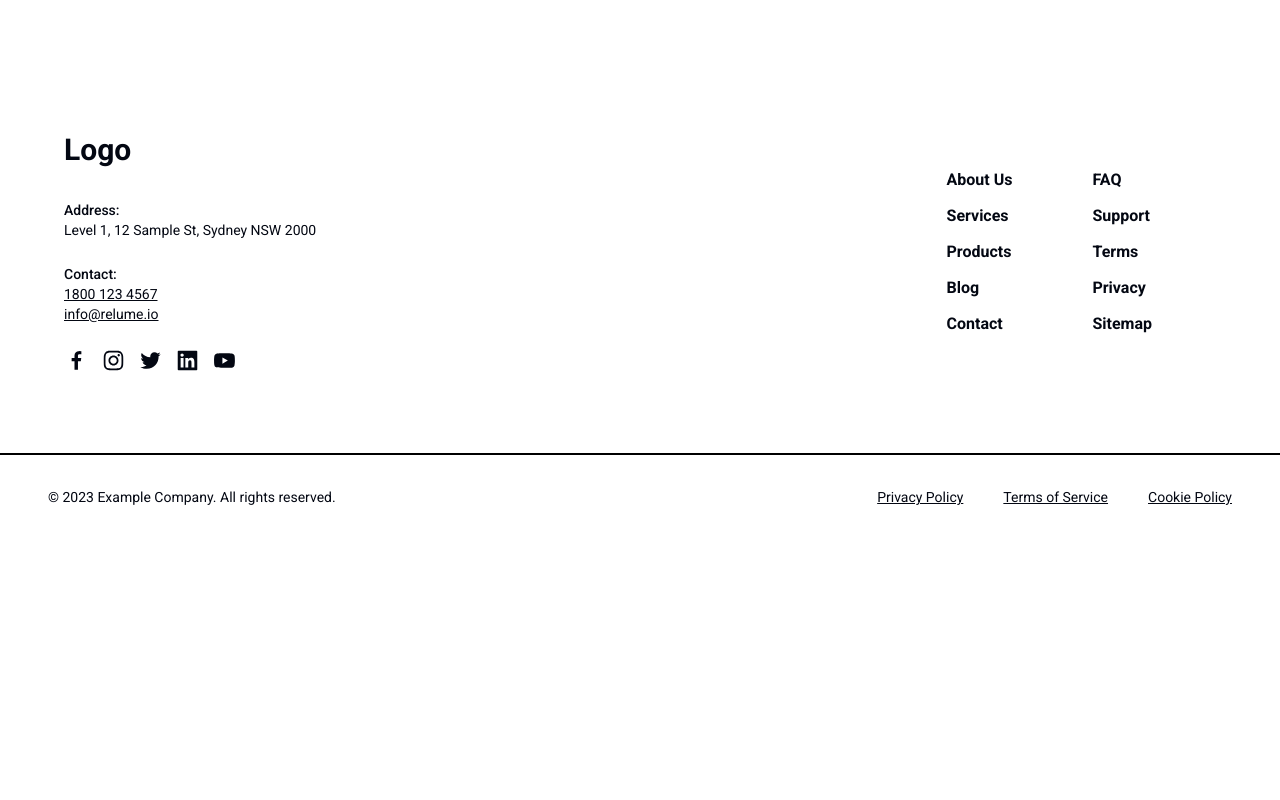
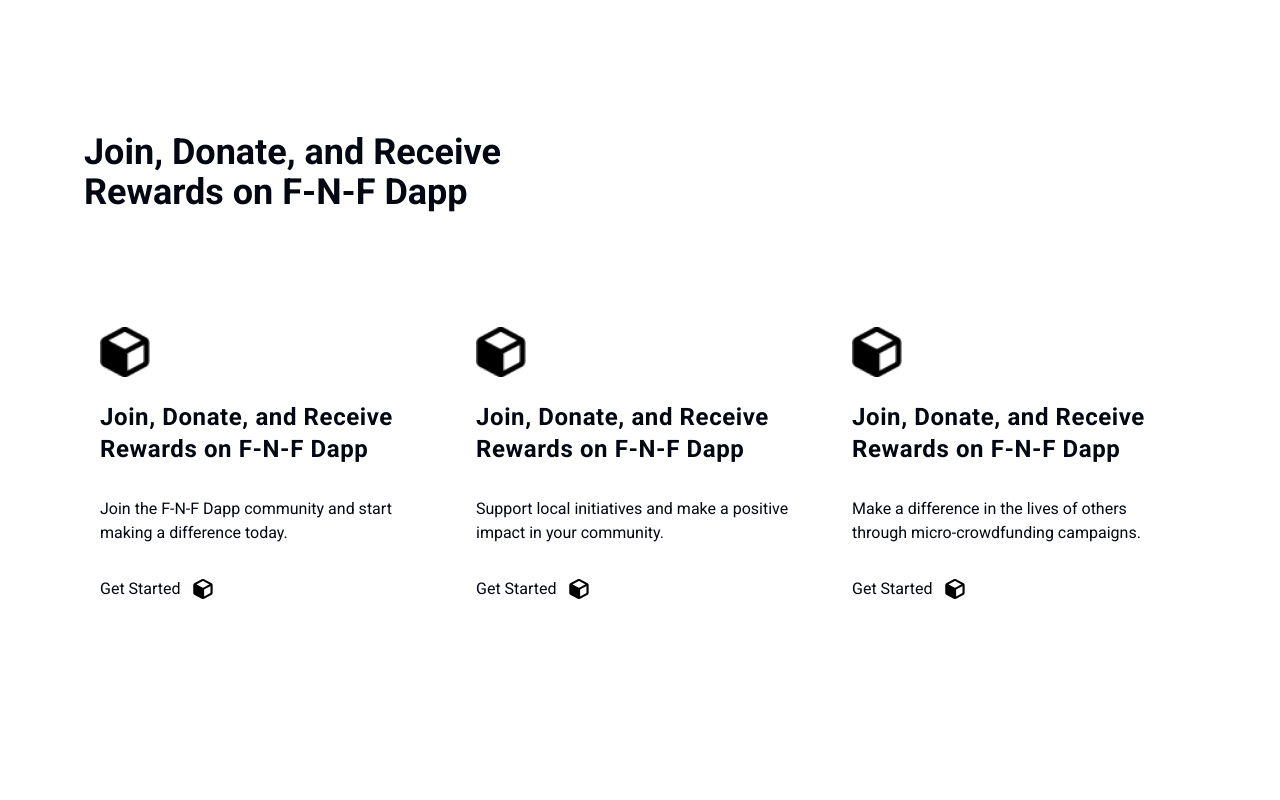
Before and after one commit to pandupan/D-App, a Next.js app: page / in a window 1280 px wide. Shown: the part 1540-2340 px from the top of the page. Before the commit the page ends 2159 px from the top, so only its background shows below. Built offline with nearby package versions, Linux system fonts and the light colour scheme.

Commit message:
[ADD] - Join Donate Receie Page

```diff
--- a/app/page.tsx
+++ b/app/page.tsx
@@ -1,11 +1,13 @@
 import HeroSection from '@/components/pages/Home/HeroSection'
 import ImagePlaceholder from '@/components/pages/Home/ImagePlaceholder'
+import JoinDonateReceive from '@/components/pages/Home/JoinDonateReceive'
 
 export default function Home() {
   return (
     <>
       <HeroSection/>
       <ImagePlaceholder/>
+      <JoinDonateReceive/>
     </>
   )
 }
--- /dev/null
+++ b/components/pages/Home/JoinDonateReceive.tsx
@@ -0,0 +1,93 @@
+import Image from "next/image"
+const JoinDonateReceive = () => {
+  return (
+    <div className="w-full min-h-screen flex flex-col px-[84px]">
+      <div className="lg:w-1/2 mb-[75px]">
+        <h1 className="text-4xl font-bold tracking-normal">Join, Donate, and Receive Rewards on F-N-F Dapp</h1>
+      </div>
+        <div className="flex justify-center items-center w-full h-auto gap-4">
+
+            <div className=" w-[450px] p-4">
+              <div className="relative w-[50px] h-[50px] my-6">
+                <Image
+                  src="/images/vectorIcon.png"
+                  alt="Icon"
+                  fill={true}
+                />
+              </div>
+              <div className="w-full h-full my-2">
+                <h2 className="text-2xl font-bold tracking-wide">Join, Donate, and Receive Rewards on F-N-F Dapp</h2>
+              </div>
+              <div className="w-full h-full my-8">
+                <p>Join the F-N-F Dapp community and start making a difference today.</p>
+              </div>
+              <div className="flex items-center gap-3 my-2 ">
+                <p>Get Started</p>
+                <div className="relative w-[20px] h-[20px]">
+                  <Image
+                    src="/images/vectorIcon.png"
+                    alt="Icon"
+                    fill={true}
+                  />
+                </div>
+              </div>
+            </div>
+
+            <div className=" w-[450px] p-4">
+              <div className="relative w-[50px] h-[50px] my-6">
+                <Image
+                  src="/images/vectorIcon.png"
+                  alt="Icon"
+                  fill={true}
+                />
+              </div>
+              <div className="w-full h-full my-2">
+                <h2 className="text-2xl font-bold tracking-wide">Join, Donate, and Receive Rewards on F-N-F Dapp</h2>
+              </div>
+              <div className="w-full h-full my-8">
+                <p>Support local initiatives and make a positive impact in your community.</p>
+              </div>
+              <div className="flex items-center gap-3 my-2 ">
+                <p>Get Started</p>
+                <div className="relative w-[20px] h-[20px]">
+                  <Image
+                    src="/images/vectorIcon.png"
+                    alt="Icon"
+                    fill={true}
+                  />
+                </div>
+              </div>
+            </div>
+
+            <div className=" w-[450px] p-4">
+              <div className="relative w-[50px] h-[50px] my-6">
+                <Image
+                  src="/images/vectorIcon.png"
+                  alt="Icon"
+                  fill={true}
+                />
+              </div>
+              <div className="w-full h-full my-2">
+                <h2 className="text-2xl font-bold tracking-wide">Join, Donate, and Receive Rewards on F-N-F Dapp</h2>
+              </div>
+              <div className="w-full h-full my-8">
+                <p>Make a difference in the lives of others through micro-crowdfunding campaigns.</p>
+              </div>
+              <div className="flex items-center gap-3 my-2 ">
+                <p>Get Started</p>
+                <div className="relative w-[20px] h-[20px]">
+                  <Image
+                    src="/images/vectorIcon.png"
+                    alt="Icon"
+                    fill={true}
+                  />
+                </div>
+              </div>
+            </div>
+
+        </div>
+    </div>
+  )
+}
+
+export default JoinDonateReceive
```
Also changed, not shown: public/images/vectorIcon.png (added).
